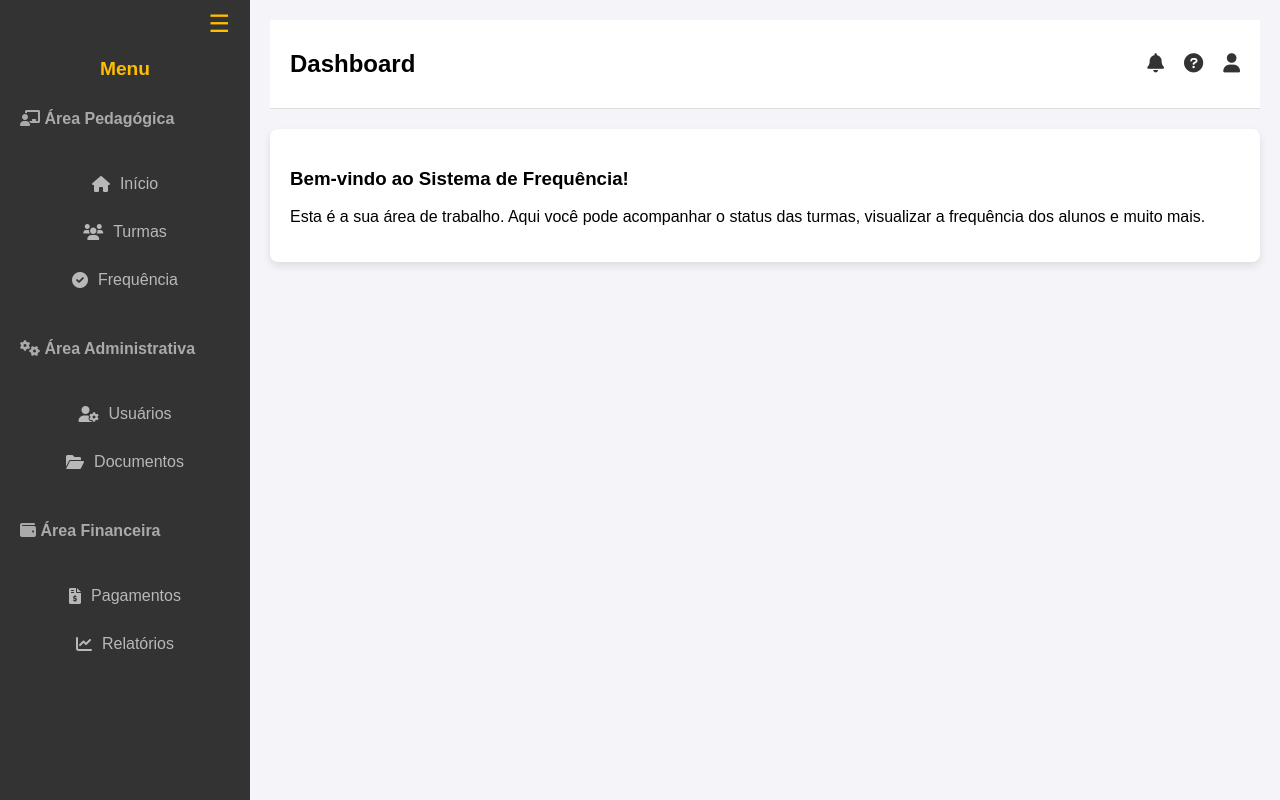
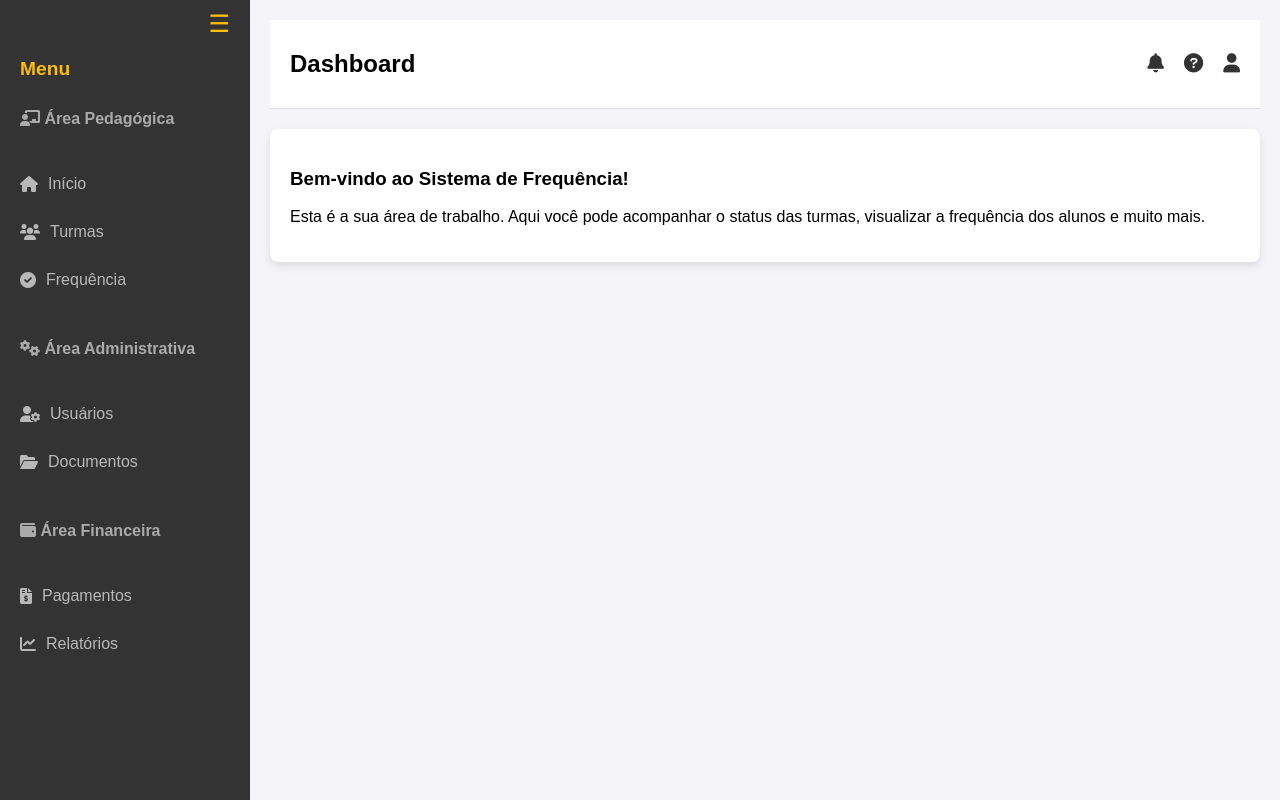
Before and after one commit to marcelocunhaejovem/sistema_frequencia, a Django app: page / in a window 1280 px wide. Run offline with Django 4.2, Linux system fonts and the light colour scheme; a user stored in the database is signed in.

Commit message:
Update home.html

```diff
--- a/controle_frequencia/templates/controle_frequencia/home.html
+++ b/controle_frequencia/templates/controle_frequencia/home.html
@@ -22,10 +22,11 @@
             overflow: hidden;
             display: flex;
             flex-direction: column;
-            align-items: center;
+            align-items: flex-start; /* Alinhamento à esquerda quando aberto */
         }
         .sidebar.collapsed {
             width: 80px;
+            align-items: center; /* Alinhamento centralizado quando colapsado */
         }
         .menu-toggle {
             font-size: 1.5em;
@@ -37,10 +38,11 @@
             transition: transform 0.3s;
         }
         .sidebar h2 {
-            margin: 10px 0;
+            margin: 10px 20px;
             font-size: 1.2em;
             color: #ffbe00;
             white-space: nowrap;
+            text-align: left; /* Alinhado à esquerda */
         }
         .sidebar.collapsed h2 {
             text-align: center;
@@ -51,12 +53,12 @@
             color: #aaa;
             margin-top: 20px;
             padding-left: 20px;
-            align-self: flex-start;
             white-space: nowrap;
+            text-align: left;
         }
         .sidebar.collapsed h3 {
+            padding-left: 0;
             text-align: center;
-            padding-left: 0;
             width: 100%;
         }
         .sidebar ul {
@@ -65,17 +67,20 @@
             width: 100%;
         }
         .sidebar ul li {
-            padding: 15px;
+            padding: 15px 20px;
             color: #b8b8b8;
             display: flex;
             align-items: center;
             font-size: 1em;
             transition: all 0.3s;
             white-space: nowrap;
-            justify-content: center;
+            text-align: left; /* Alinhado à esquerda quando aberto */
+            width: 100%;
         }
         .sidebar.collapsed ul li {
             justify-content: center;
+            text-align: center; /* Centralizado quando colapsado */
+            padding-left: 0;
         }
         .sidebar ul li i {
             margin-right: 10px;
```
